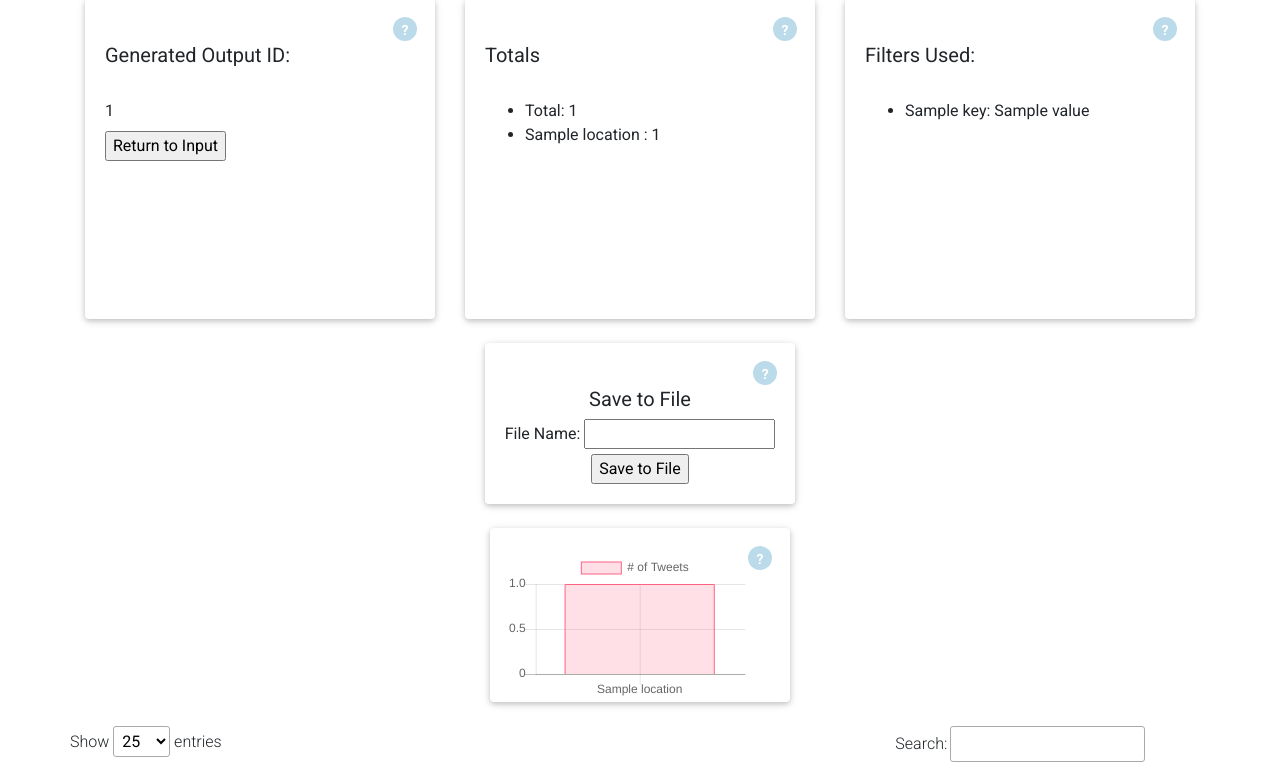
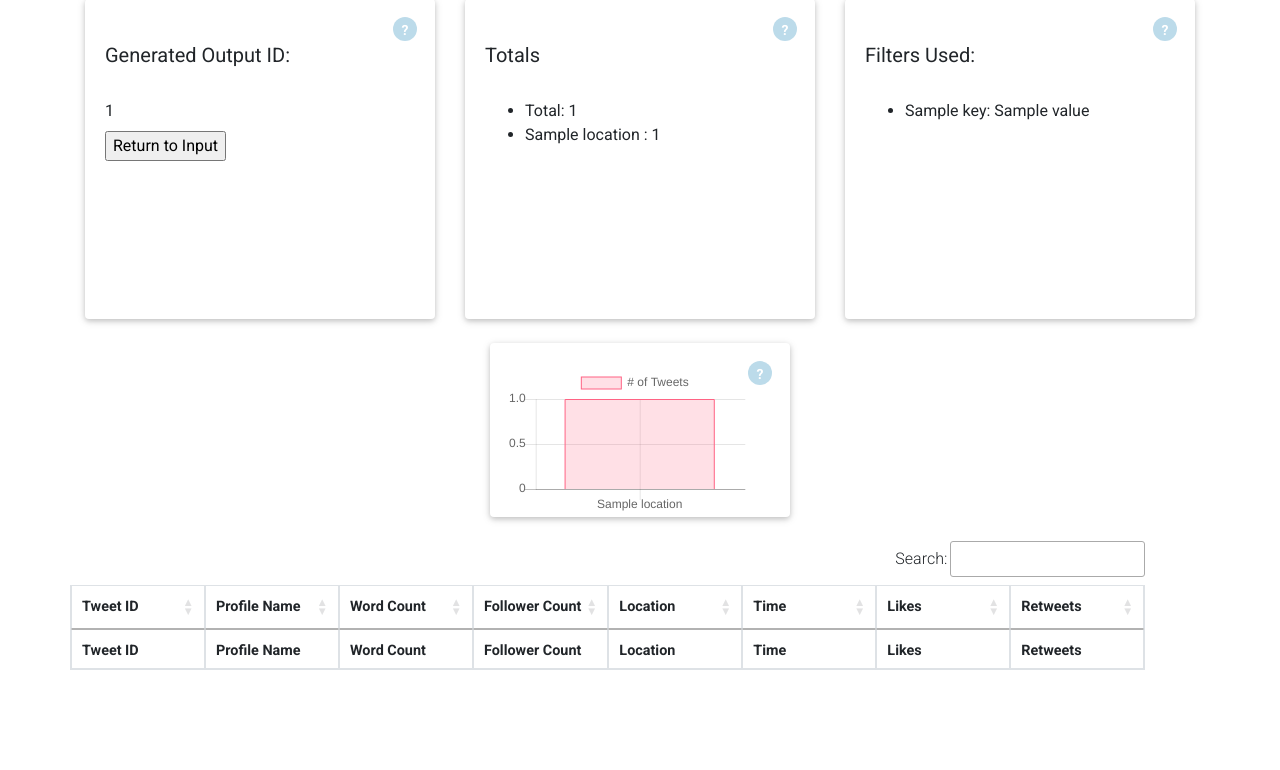
Before and after one commit to lru-avershave/CapstoneProject, a Flask app: template app/templates/output_basic_form.html in a window 1280 px wide. Shown: the part 47-817 px from the top of the page. After the commit the page ends 717 px from the top, so only its background shows below. Run offline with Flask 2, Linux system fonts and the light colour scheme; the template is opened without the code that fills it: most values are stand-ins (such as "Sample title", 1, 10 or a date in 2020); data that the repository does not hold is empty; parts of the project's set-up code (start-up, migrations or seed data) failed here and were passed over; some libraries are stand-ins or nearby versions.

Commit message:
Implements saving utilities

```diff
--- a/app/routes.py
+++ b/app/routes.py
@@ -11,6 +11,7 @@ from serverside.serverside_table import ServerSideTable
 from models.SavedPage import SavedPage
 import pandas as pd
 import ujson
+
 
 #Home page route for start up
 @app.route('/',methods=["GET", "POST"])
@@ -121,17 +122,6 @@ def adminlogin():
    session['logged_in'] = True
    return redirect((url_for('admin')))
 
-#Route for downloading the excel file
-#Retrieves the filename and downloads the temporary file to the client
-@app.route('/downloadfiles', methods=['GET', 'POST'])
-def generateFile():
-   fileName = request.form.get('file_name')
-   str_io = exportToFile()
-
-   return send_file(str_io,
-                 attachment_filename=fileName + '.xlsx',
-                 as_attachment=True)
-
 #Route used to logout on the admin page
 #Changes login to false and redirects to home page
 @app.route('/admin/logout', methods=['GET', 'POST'])
--- a/app/templates/output_basic_form.html
+++ b/app/templates/output_basic_form.html
@@ -76,25 +76,6 @@ Tweet Basic Stats Output ~ Basic
 
     </div>
 
-    <!-- Saving to file-->
-    <div class ="row d-flex justify-content-center">
-        <div class = "card mb-4">
-            <div class = "card-body text-center">
-                <div class="help-tip">
-                    <p>Save table data to an Excel file with the given name.</p>
-                </div>
-                <br>
-                <form action="{{ url_for('generateFile') }}" method="POST">
-                    <h5>Save to File</h5>
-                    <label>File Name: </label>
-                    <input type = "text" name = "file_name" value = "">
-                    <br>
-                    <input type = "submit" name = "Save" value = "Save to File">
-                </form>
-            </div>
-        </div>
-    </div>
-
     <!-- Chart to graph tweets per location-->
     <div class ="row d-flex justify-content-center">
         <div class = "card mb-4">
@@ -106,7 +87,7 @@ Tweet Basic Stats Output ~ Basic
         </div>
     </div>
 
-    <!-- Table for basic statistics-->
+<!-- Table for basic statistics-->
     <div class = row>
         <table id="table_tweets" class="table table-striped table-bordered table-sm " cellspacing="0" width="100%">
             <thead>
@@ -151,7 +132,6 @@ Tweet Basic Stats Output ~ Basic
             </tfoot>
         </table>
     </div>
-
 </div>
 
 {% endblock content %}
@@ -171,6 +151,13 @@ Tweet Basic Stats Output ~ Basic
 <!-- Moment.js -->
 <script type="text/javascript" src="https://cdnjs.cloudflare.com/ajax/libs/moment.js/2.24.0/moment.min.js"></script>
 
+<script type="text/javascript" src="https://cdn.datatables.net/buttons/1.3.1/js/dataTables.buttons.min.js"></script>
+<script type="text/javascript" src="https://cdnjs.cloudflare.com/ajax/libs/jszip/3.1.3/jszip.min.js"></script>
+<script type ="text/javascript" src="https://cdnjs.cloudflare.com/ajax/libs/pdfmake/0.1.53/pdfmake.min.js"></script>
+<script type ="text/javascript" src="https://cdnjs.cloudflare.com/ajax/libs/pdfmake/0.1.53/vfs_fonts.js"></script>
+<script type="text/javascript" src="https://cdn.datatables.net/buttons/1.3.1/js/buttons.html5.min.js"></script>
+
+
 <!-- Datatable-->
 <script>
     $(document).ready(function () {
@@ -178,8 +165,7 @@ Tweet Basic Stats Output ~ Basic
                 bProcessing: true,
                 bServerSide: true,
                 sPaginationType: "full_numbers",
-                lengthMenu: [[25, 50, 100], [25, 50, 100]],
-                bjQueryUI: true,
+                dom: 'Bfrtip',
                 sAjaxSource: "{{ url_for('serverside', _id = _id) }}",
                 columns: [
                     {data: 'Tweet ID'},
@@ -194,7 +180,12 @@ Tweet Basic Stats Output ~ Basic
                     },
                     {data: 'Likes'},
                     {data: 'Retweets'}
-                ]
+                ],
+                lengthMenu: [[25, 100, -1], [25, 100, "All"]],
+                pageLength: 25,
+                buttons: [
+                     'pageLength', 'excel', 'csv', 'pdf', 'copy'
+                ],
             });
 
     });
@@ -276,6 +267,7 @@ Tweet Basic Stats Output ~ Basic
 <!-- Datatables -->
 <link href="https://cdn.datatables.net/1.10.20/css/jquery.dataTables.min.css" rel="stylesheet">
 
+<link href="https://cdn.datatables.net/buttons/1.6.1/css/buttons.dataTables.min.css" rel = "stylesheet">
 <!-- Datatable Style-->
 <style>
     .table_tweetsWrapper{
```
Also changed, not shown: utils/FileSaver.py (deleted, +0 -27 lines).
